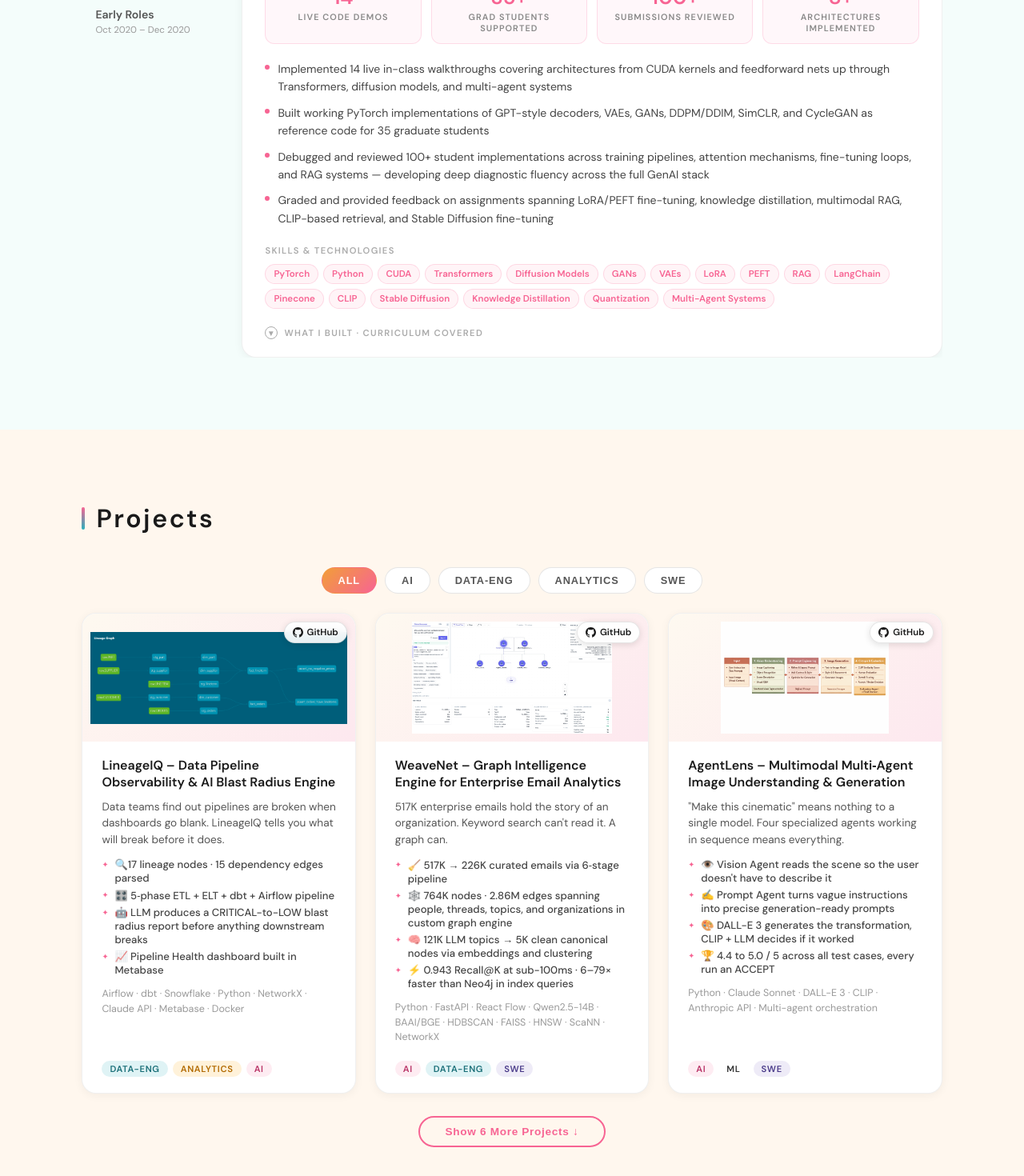
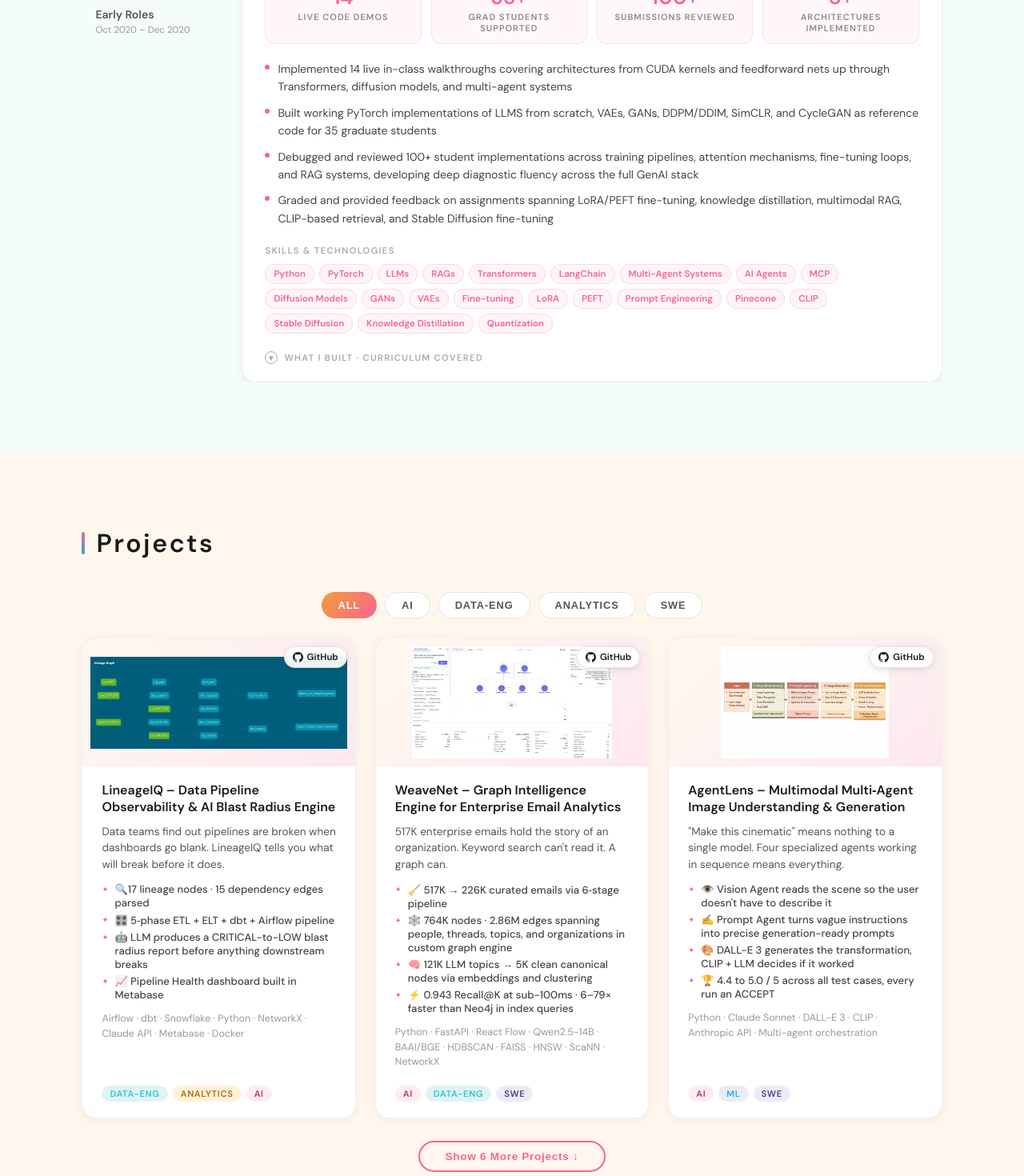
Before and after one commit to ChetanaMuralidharan/Chetana-portfolio, a React (Vite) app: page / in a window 1280 px wide. Shown: the part 1840-3310 px from the top of the page at 80% size. Built offline with nearby package versions, Linux system fonts and the light colour scheme.

Commit message:
Portfolio Update

```diff
--- a/src/components/About.jsx
+++ b/src/components/About.jsx
@@ -245,7 +245,7 @@
         </div>
         <div className="kpi-tile-yellow" style={{ padding: "14px 20px" }}>
           <div className="kpi-tile-number">M.S.</div>
-          <div className="kpi-tile-label">CS · SJSU 2026</div>
+          <div className="kpi-tile-label">Applied Data Intelligence · SJSU 2026</div>
         </div>
       </div>
 
--- a/src/components/Education.jsx
+++ b/src/components/Education.jsx
@@ -45,7 +45,7 @@
               <div className="education-degree">B.E., Computer Science & Engineering</div>
               <div className="education-school">Visvesvaraya Technological University</div>
             </div>
-            <span className="education-gpa-badge gpa-be">CGPA 8.5/10.00</span>
+            <span className="education-gpa-badge gpa-be">GPA 8.5/10.00</span>
           </div>
           <div className="education-meta">📍 Karnataka, India · Aug 2017 – Aug 2021</div>
           <div className="education-pills-wrap" style={{ marginTop: 14 }}>
--- a/src/components/Experience.jsx
+++ b/src/components/Experience.jsx
@@ -181,14 +181,14 @@
     ],
     bullets: [
       "Implemented 14 live in-class walkthroughs covering architectures from CUDA kernels and feedforward nets up through Transformers, diffusion models, and multi-agent systems",
-      "Built working PyTorch implementations of GPT-style decoders, VAEs, GANs, DDPM/DDIM, SimCLR, and CycleGAN as reference code for 35 graduate students",
-      "Debugged and reviewed 100+ student implementations across training pipelines, attention mechanisms, fine-tuning loops, and RAG systems — developing deep diagnostic fluency across the full GenAI stack",
+      "Built working PyTorch implementations of LLMS from scratch, VAEs, GANs, DDPM/DDIM, SimCLR, and CycleGAN as reference code for 35 graduate students",
+      "Debugged and reviewed 100+ student implementations across training pipelines, attention mechanisms, fine-tuning loops, and RAG systems, developing deep diagnostic fluency across the full GenAI stack",
       "Graded and provided feedback on assignments spanning LoRA/PEFT fine-tuning, knowledge distillation, multimodal RAG, CLIP-based retrieval, and Stable Diffusion fine-tuning",
     ],
     skills: [
-      "PyTorch", "Python", "CUDA", "Transformers", "Diffusion Models", "GANs",
-      "VAEs", "LoRA", "PEFT", "RAG", "LangChain", "Pinecone", "CLIP",
-      "Stable Diffusion", "Knowledge Distillation", "Quantization", "Multi-Agent Systems",
+      "Python", "PyTorch",  "LLMs", "RAGs", "Transformers", "LangChain", "Multi-Agent Systems", "AI Agents", "MCP", "Diffusion Models", "GANs",
+      "VAEs", "Fine-tuning", "LoRA", "PEFT", "Prompt Engineering", "Pinecone", "CLIP",
+      "Stable Diffusion", "Knowledge Distillation", "Quantization",
     ],
     curriculum: [
       {
@@ -231,19 +231,18 @@
       { value: "3", label: "Enterprise Projects" },
     ],
     bullets: [
-      "Maintained and operated 60+ ETL pipelines serving Roche Diagnostics' APAC commercial, distributor, and finance data across 7 markets (Korea, Japan, Indonesia, Thailand, Taiwan, Vietnam, China)",
-      "Cut pipeline refresh time from 6–8 hours to ~45 minutes by redesigning full-refresh loads as watermark-based incremental extractions",
-      "Built an automated data reconciliation framework comparing source vs. Snowflake counts post-load — eliminating manual validation across all ingested objects",
-      "Sole ETL engineer for 3 years — owned both new pipeline delivery every sprint and daily operational incident response simultaneously",
-      "Integrated 6+ heterogeneous source systems — MS SQL Server, Oracle, SAP HANA, SFTP file servers, AWS S3, and distributor Excel files — into a single unified Snowflake warehouse",
-    ],
+  "Maintained and operated 60+ ETL pipelines serving Roche Diagnostics' APAC commercial, distributor, and finance data across 7 markets (Korea, Japan, Indonesia, Thailand, Taiwan, Vietnam, China)",
+  "Reduced pipeline refresh time from 6-8 hours to 45 minutes by redesigning full-refresh loads as watermark-based incremental extractions",
+  "Eliminated manual validation across all ingested objects by building an automated reconciliation framework that compared source vs. Snowflake record counts after every load",
+  "Delivered new pipelines every sprint while owning daily incident response as the sole ETL engineer for 3 years",
+  "Unified 6+ heterogeneous source systems (MS SQL Server, Oracle, SAP HANA, SFTP, AWS S3, and distributor Excel files) into a single Snowflake warehouse",
+],
     extraBullets: [
-      "Designed and implemented a PII detection layer using Microsoft Presidio and spaCy to automatically flag sensitive fields across incoming distributor data feeds before warehouse ingestion",
-      "Collaborated with cross-functional stakeholders across APAC time zones to gather requirements, validate business logic, and sign off on data quality thresholds for each market",
-      "Wrote comprehensive pipeline documentation and runbooks, reducing onboarding time for new team members and enabling smoother handoffs during business continuity planning",
-      "Participated in sprint ceremonies as the sole data engineer embedded in a scrum team, balancing feature delivery with operational SLAs and incident SLOs simultaneously",
-      "Proactively identified and resolved schema drift issues from upstream ERP systems (SAP HANA, Oracle) that would have caused silent data corruption without source-side change detection logic",
-    ],
+  "Eliminated an entire class of production incidents by engineering every pipeline to be fully idempotent, making re-runs safe at any point without duplicating or corrupting data",
+  "Enabled full reprocessing from source without re-extraction by preserving raw data in a dedicated staging layer before any transformation, keeping business logic cleanly separated",
+  "Automated source-to-target validation as a pipeline stage after every load, with structured results stored for auditability, replacing manual data quality checks entirely",
+  "Handled 6+ source systems with differing schemas, delta patterns, and data types through a single unified pipeline framework, with no bespoke code written per source",
+],
     skills: [
       "Talend", "Python", "SQL", "Snowflake", "MS SQL Server", "Oracle",
       "SAP HANA", "AWS S3", "SFTP", "ETL", "Data Engineering", "Data Reconciliation",
--- a/src/theme.css
+++ b/src/theme.css
@@ -598,10 +598,10 @@
 }
 
 .role-pill[data-role="ai"]        { background: rgba(247,100,147,0.12); color: #b83265; }
-.role-pill[data-role="data-eng"]  { background: rgba(41,176,188,0.15);  color: #1a6f78; }
+.role-pill[data-role="data-eng"]  { background: rgba(41,176,188,0.15);  color: #2ec5d6; }
 .role-pill[data-role="analytics"] { background: rgba(255,183,51,0.18);  color: #b26a00; }
 .role-pill[data-role="swe"]       { background: rgba(140,120,200,0.15); color: #4b3c8a; }
-
+.role-pill[data-role="ml"]       { background: rgba(140,120,200,0.15); color: #0bb4f2; }
 /* ---------- TABS ---------- */
 .tabs {
   display: flex;
```
